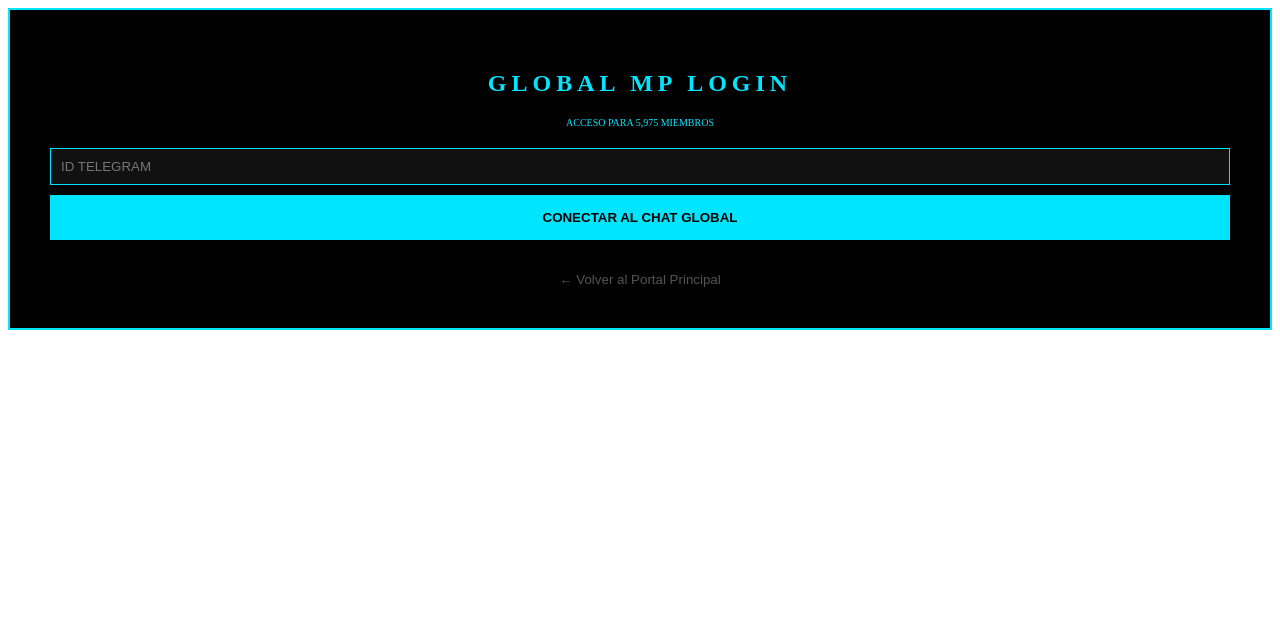
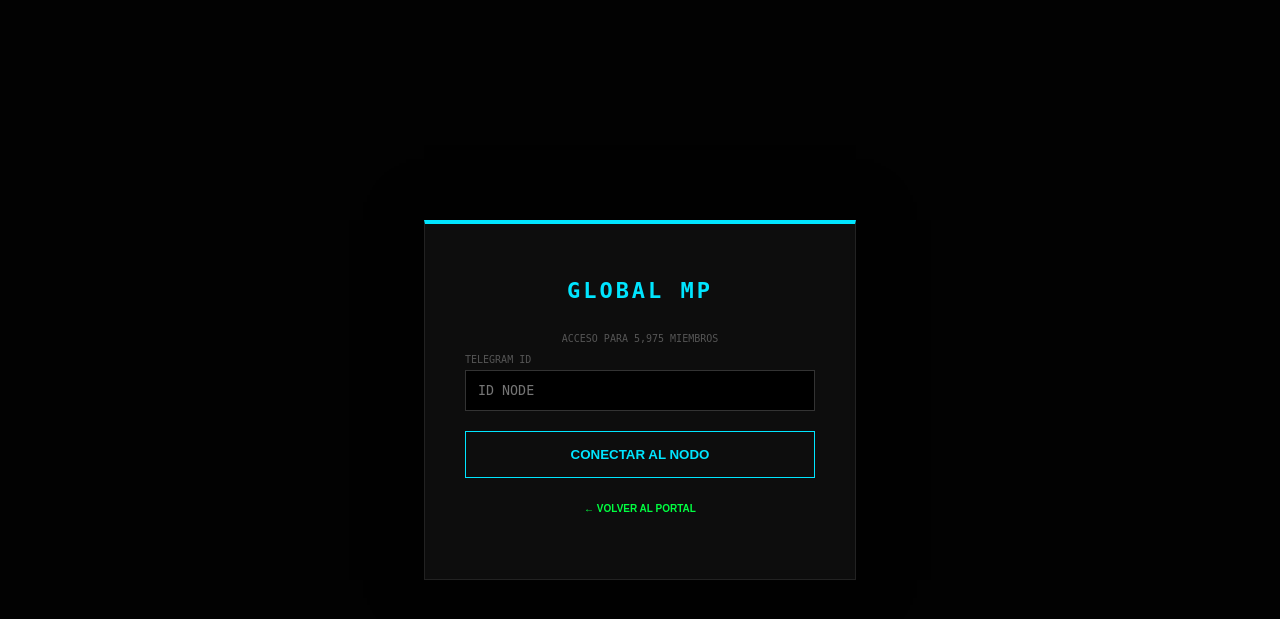
Before and after one commit to KekoOfficial/mp, a Flask app: template templates/login2.html in a window 1280 px wide. Shown: the top 619 px of the page. Run offline with Flask 3, Linux system fonts and the light colour scheme; the template is opened without the code that fills it, so the values that code supplies are empty; parts of the project's set-up code (start-up, migrations or seed data) failed here and were passed over.

Commit message:
Actualizar login2.html

```diff
--- a/templates/login2.html
+++ b/templates/login2.html
@@ -1,11 +1,19 @@
-<div class="login-box" style="border: 2px solid #00e5ff; padding: 40px; background: #000; color: #00e5ff; text-align: center;">
-    <h2 style="letter-spacing: 5px;">GLOBAL MP LOGIN</h2>
-    <p style="font-size: 10px;">ACCESO PARA 5,975 MIEMBROS</p>
-    <form action="/chat_global">
-        <input type="text" placeholder="ID TELEGRAM" style="width:100%; margin:10px 0; background:#111; color:#fff; border:1px solid #00e5ff; padding:10px;">
-        <button type="submit" style="width:100%; padding:15px; background:#00e5ff; color:#000; font-weight:bold; border:none; cursor:pointer;">
-            CONECTAR AL CHAT GLOBAL
-        </button>
-    </form>
-    <button onclick="location.href='/'" style="background:none; border:none; color:#555; margin-top:15px; cursor:pointer;">← Volver al Portal Principal</button>
-</div>
+<!DOCTYPE html>
+<html lang="es">
+<head>
+    <title>IMPERIO MP | GLOBAL LOGIN</title>
+    <link rel="stylesheet" href="/login.css">
+</head>
+<body>
+    <div class="mp-card global">
+        <h1 style="color:var(--global)">GLOBAL MP</h1>
+        <p style="font-size:10px; text-align:center; color:#555;">ACCESO PARA 5,975 MIEMBROS</p>
+        <div class="input-group">
+            <label>TELEGRAM ID</label>
+            <input type="text" placeholder="ID_NODE" style="color:var(--global)">
+        </div>
+        <button class="btn btn-blue" onclick="location.href='/chat_global'">CONECTAR AL NODO</button>
+        <button class="btn" onclick="location.href='/'" style="border:none; font-size:10px;">← VOLVER AL PORTAL</button>
+    </div>
+</body>
+</html>
```
